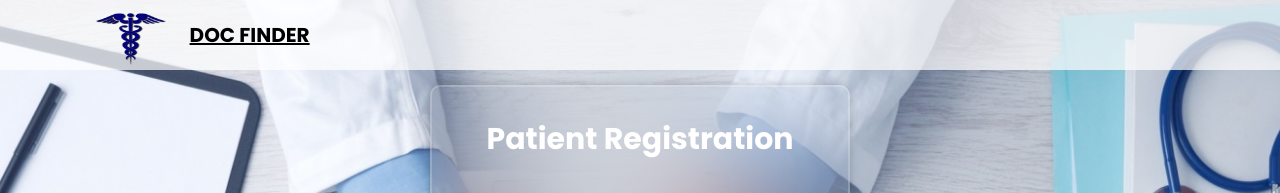
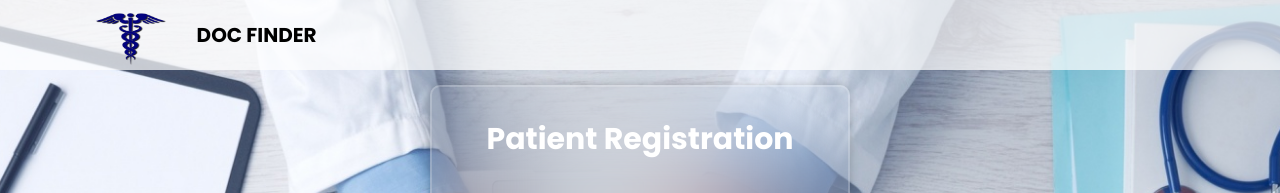
Before and after one commit to Chanukaisuru/Doc-Finder, a PHP site: page /register_patient.php in a window 1280 px wide. Shown: the top 193 px of the page. Run offline with PHP 8.4, Linux system fonts and the light colour scheme.

Commit message:
modified:   feedback.html 	modified:   register_patient.php 	modified:   resources/css/feedback.css 	modified:   resources/css/register_doctor.css

```diff
--- a/feedback.html
+++ b/feedback.html
@@ -14,7 +14,8 @@
         <a href="home.html" class="logo">
             <div class="lo">
                 <img src="resources/img/doc_logo.png" style="width: 100px; height:65px">
-            </div> DOC FINDER
+            </div>
+            <div class="log"><p>DOC FINDER</p></div>
         </a>
     </div>
     <div class="container">
--- a/register_patient.php
+++ b/register_patient.php
@@ -12,11 +12,12 @@
 </head>
 <body>
     <div class="headers">
-        <a href="home.html" class="logo">
-            <div class="lo">
-                <img src="resources/img/doc_logo.png" style="width: 100px; height:65px">
-            </div> DOC FINDER
-        </a>
+    <a href="home.html" class="logo">
+        <div class="lo">
+            <img src="resources/img/doc_logo.png" style="width: 100px; height:65px">
+        </div>
+        <div class="log"><p>DOC FINDER</p></div>
+    </a>
     </div>
 
     <div class="wrapper">
--- a/resources/css/register_doctor.css
+++ b/resources/css/register_doctor.css
@@ -75,8 +75,16 @@ html {
 .lo {
     position: fixed;
     margin-left: -110px;
-    margin-top: -20px;
+    margin-top: -35px;
 }
+
+.log p{
+    color: black;
+    position: fixed;
+    margin-left:7px;
+    margin-top: -15px;
+}
+
 
 .wrapper {
     width: 420px;
```
Also changed, not shown: resources/css/feedback.css (+9 -1 lines).
